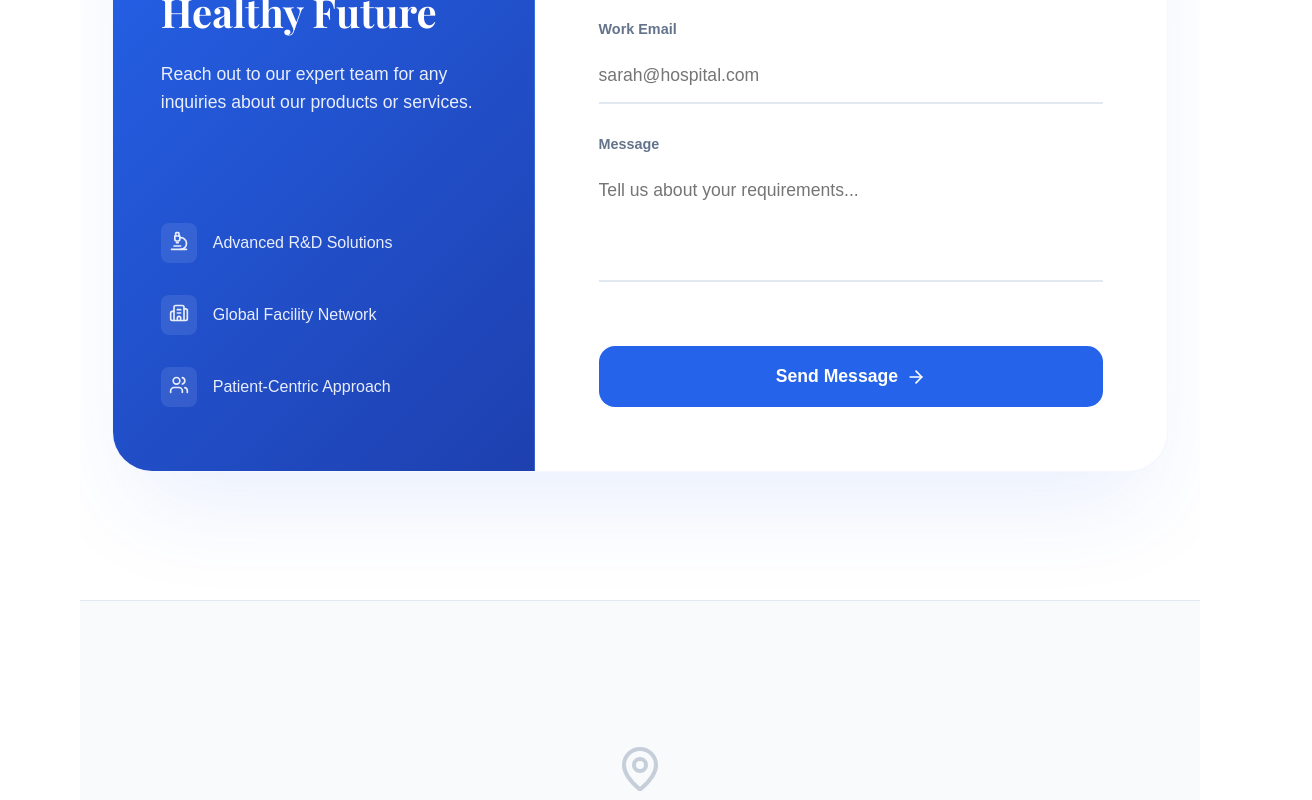
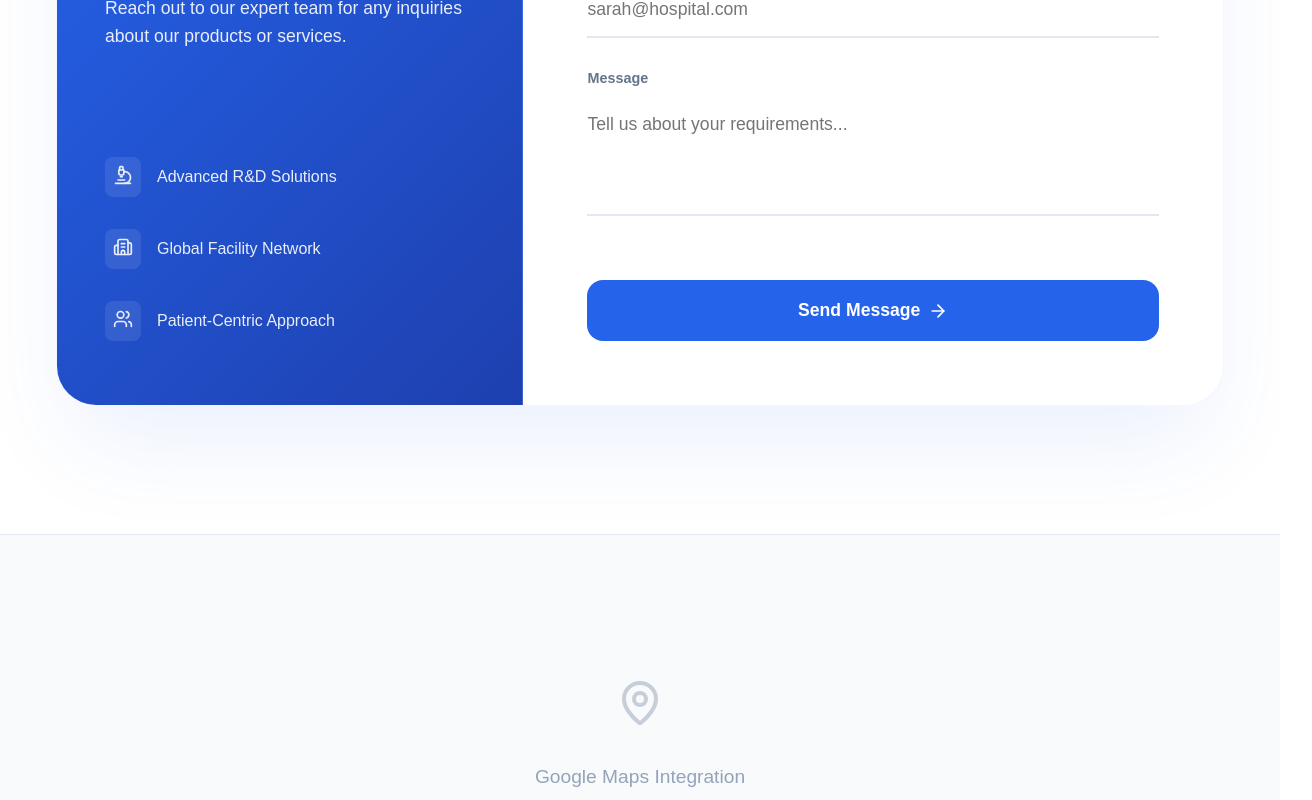
Before and after one commit to mrfaseed/renomatedialysis, a Next.js app: page /contact in a window 1280 px wide. Shown: the part 1434-2234 px from the top of the page, 1312 px wide, since content can reach past the window. Built offline with nearby package versions, Linux system fonts and the light colour scheme; a web font is replaced by a local one.

Commit message:
all now ok

```diff
--- a/src/app/about/About.module.css
+++ b/src/app/about/About.module.css
@@ -158,7 +158,7 @@
     grid-template-columns: repeat(2, 1fr);
     gap: 2.5rem;
     padding: 0 5% 10rem;
-    max-width: 1200px;
+    max-width: 1400px;
     margin: 0 auto;
 }
 
--- a/src/app/contact/page.js
+++ b/src/app/contact/page.js
@@ -6,7 +6,7 @@ import { Phone, Mail, MapPin, Send, HeartPulse, Building2, Clock, Users, Plus, M
 
 export default function ContactPage() {
     return (
-        <div style={{ backgroundColor: '#ffffff', minHeight: '100vh', overflow: 'hidden', fontFamily: 'var(--font-sans)' }}>
+        <div style={{ backgroundColor: '#ffffff', minHeight: '100vh', fontFamily: 'var(--font-sans)' }}>
             <MedicalParticles />
             <HeroSection />
             <div style={{ position: 'relative', zIndex: 2, background: 'white' }}>
@@ -264,7 +264,7 @@ function FormSection() {
 
     return (
         <section style={{ padding: '4rem 2rem 8rem' }}>
-            <div className="container" style={{ maxWidth: '1100px', margin: '0 auto' }}>
+            <div className="container" style={{ margin: '0 auto' }}>
                 <motion.div
                     initial={{ opacity: 0, y: 50, scale: 0.95 }}
                     whileInView={{ opacity: 1, y: 0, scale: 1 }}
--- a/src/app/globals.css
+++ b/src/app/globals.css
@@ -1,6 +1,12 @@
 @tailwind base;
 @tailwind components;
 @tailwind utilities;
+
+*,
+*::before,
+*::after {
+  box-sizing: border-box;
+}
 
 :root {
   --background: #ffffff;
@@ -20,7 +26,6 @@ body {
   overflow-x: hidden;
   margin: 0;
   padding: 0;
-  align-items: center;
 }
 
 .nav-link {
@@ -79,11 +84,18 @@ body {
 
 /* Section Utilities */
 .section {
-  padding: 6rem 2rem;
+  padding: 4rem 1.5rem;
   display: flex;
   flex-direction: column;
   align-items: center;
   gap: 2rem;
+  width: 100%;
+}
+
+@media (min-width: 768px) {
+  .section {
+    padding: 6rem 2rem;
+  }
 }
 
 .section-alt {
@@ -92,23 +104,36 @@ body {
 
 .container {
   width: 100%;
-  max-width: 1200px;
+  max-width: 1400px;
   margin: 0 auto;
+  padding: 0 1.5rem;
 }
 
 .section-title {
-  font-size: 2.5rem;
+  font-size: 2rem;
   margin-bottom: 1rem;
   text-align: center;
 }
 
+@media (min-width: 768px) {
+  .section-title {
+    font-size: 2.5rem;
+  }
+}
+
 .section-description {
-  font-size: 1.125rem;
+  font-size: 1rem;
   color: var(--muted-foreground);
   text-align: center;
-  max-width: 600px;
+  max-width: 700px;
   margin: 0 auto;
   line-height: 1.6;
+}
+
+@media (min-width: 768px) {
+  .section-description {
+    font-size: 1.125rem;
+  }
 }
 
 .btn {
@@ -224,6 +249,9 @@ body {
 
 .about-card.dark .about-card-title {
   color: #f59e0b;
+  font-size: 1.25rem;
+  font-weight: 700;
+  margin-bottom: 1rem;
 }
 
 .about-card.dark .about-card-text {
@@ -290,7 +318,7 @@ body {
   border-color: #f59e0b;
 }
 
-/* Contact Page Responsive Styles - RESTORED */
+/* Contact Page Responsive Styles */
 .contact-form-card {
   display: grid;
   grid-template-columns: 1fr;
--- a/src/app/layout.js
+++ b/src/app/layout.js
@@ -38,7 +38,7 @@ export default function RootLayout({ children }) {
     <html lang="en">
       <body className={`${geistSans.variable} ${geistMono.variable} ${outfit.variable} ${playfair.variable}`} style={{ display: 'flex', flexDirection: 'column', minHeight: '100vh' }}>
         <Navbar />
-        <main style={{ flex: 1 }}>{children}</main>
+        <main style={{ flex: 1, width: '100%' }}>{children}</main>
         <Footer />
       </body>
     </html>
--- a/src/app/products/page.js
+++ b/src/app/products/page.js
@@ -7,7 +7,7 @@ export default function ProductsPage() {
                     Explore our wide range of dialysis consumables and equipment.
                 </p>
 
-                <div style={{ display: 'grid', gap: '2rem' }}>
+                <div className="contact-info-grid">
                     {['Dialyzers', 'Blood Tubing Sets', 'AV Fistula Needles', 'Dialysis Catheters', 'Accessories'].map((category) => (
                         <div key={category} style={{
                             padding: '2.5rem',
--- a/src/components/HeroSection.module.css
+++ b/src/components/HeroSection.module.css
@@ -4,9 +4,10 @@
 }
 
 .container {
-    max-width: 1200px;
+    max-width: 1400px;
     margin: 0 auto;
     text-align: center;
+    padding: 0 1.5rem;
 }
 
 .title {
--- a/src/components/Navbar.module.css
+++ b/src/components/Navbar.module.css
@@ -20,7 +20,7 @@
     left: 50%;
     transform: translateX(-50%);
     width: 95%;
-    max-width: 1280px;
+    max-width: 1400px;
     height: 72px;
 
     /* Professional Glass Effect - White clean background */
@@ -126,7 +126,7 @@
     left: 50%;
     transform: translateX(-50%) translateY(-10px);
     width: 95%;
-    max-width: 1280px;
+    max-width: 1400px;
     background: white;
     border: 1px solid #e2e8f0;
     border-radius: 12px;
```
Also changed, not shown: 1 other file (tests, documents, lock files or other folders).
